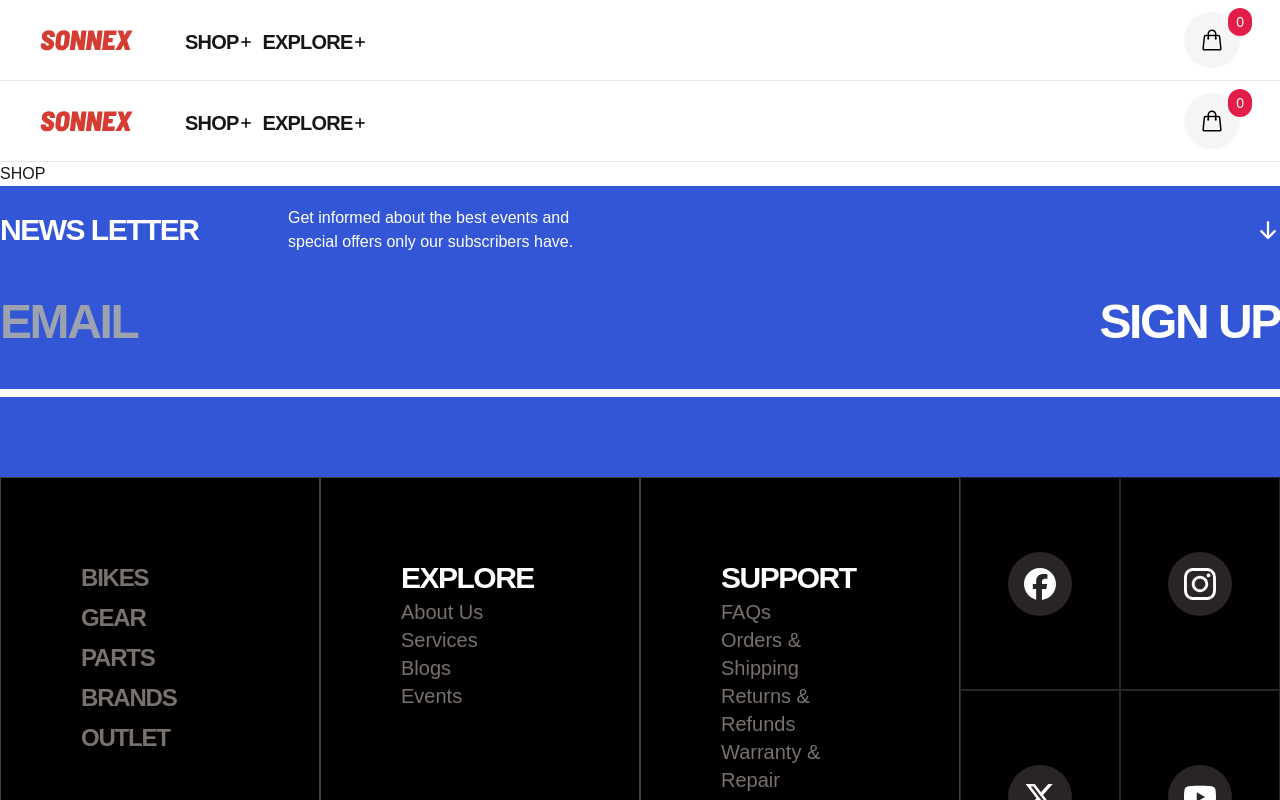
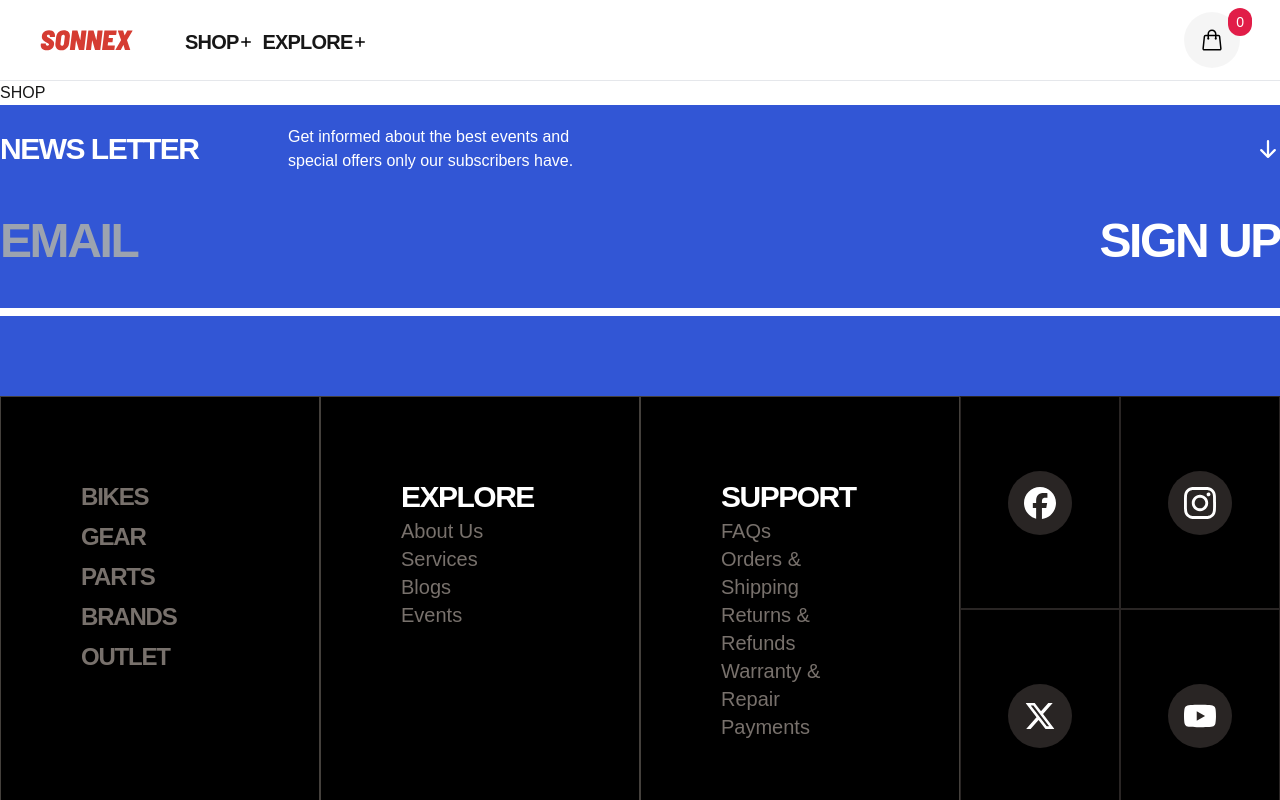
Before and after one commit to Yagya-Adh/sonex_cycle, a Next.js app: page /shop in a window 1280 px wide. Shown: the top 800 px of the page. Built offline with nearby package versions, Linux system fonts and the light colour scheme.

Commit message:
push changes default

```diff
--- /dev/null
+++ b/app/components/blog/BlaogsComponent.tsx
@@ -0,0 +1,7 @@
+"use client";
+
+const BlaogsComponent = () => {
+  return <div>BlaogsComponent</div>;
+};
+
+export default BlaogsComponent;
--- a/app/explore/page.tsx
+++ b/app/explore/page.tsx
@@ -1,5 +1,4 @@
 "use client";
-import Footer from "../components/footer/Footer";
 const page = () => {
   return <>EXPLORE</>;
 };
--- a/app/page.tsx
+++ b/app/page.tsx
@@ -78,16 +78,6 @@ const data = [
   },
 ];
 
-const exploreData = [
-  { id: 1, exploreImage: downHill, name: "BIKE" },
-  { id: 2, exploreImage: brakeParts, name: "PARKS" },
-  { id: 3, exploreImage: gearImage, name: "GEAR" },
-  { id: 4, exploreImage: outLetImage, name: "OUTLET" },
-  { id: 5, exploreImage: serveiceImage, name: "SERVICES" },
-  { id: 6, exploreImage: blogImage, name: "BLOG" },
-  { id: 7, exploreImage: eventImage, name: "EVENTS" },
-];
-
 export default function Home() {
   return (
     <>
--- a/app/shop/page.tsx
+++ b/app/shop/page.tsx
@@ -1,16 +1,7 @@
 "use client";
 
-import Footer from "../components/footer/Footer";
-import NavBar from "../components/nav/NavBar";
-
 const page = () => {
-  return (
-    <>
-      <NavBar />
-      SHOP
-      <Footer />
-    </>
-  );
+  return <>SHOP</>;
 };
 
 export default page;
```
